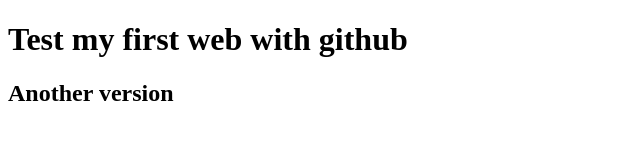
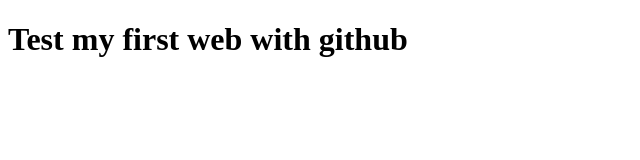
Before and after one commit to TunaBBQz/myweb.github.io, a plain HTML site: page index.html in a window 1280 px wide. Shown: the whole page, without its empty margins (0-640 px from the left). Drawn offline with Linux system fonts and the light colour scheme.

Commit message:
Revert "Update index.html"
This reverts commit 645046feef8709068f8f86646e3ae50ca25d5b14.

```diff
--- a/index.html
+++ b/index.html
@@ -7,6 +7,5 @@
 </head>
 <body>
     <h1>Test my first web with github</h1>
-    <h2>Another version</h2>
 </body>
 </html>
```
